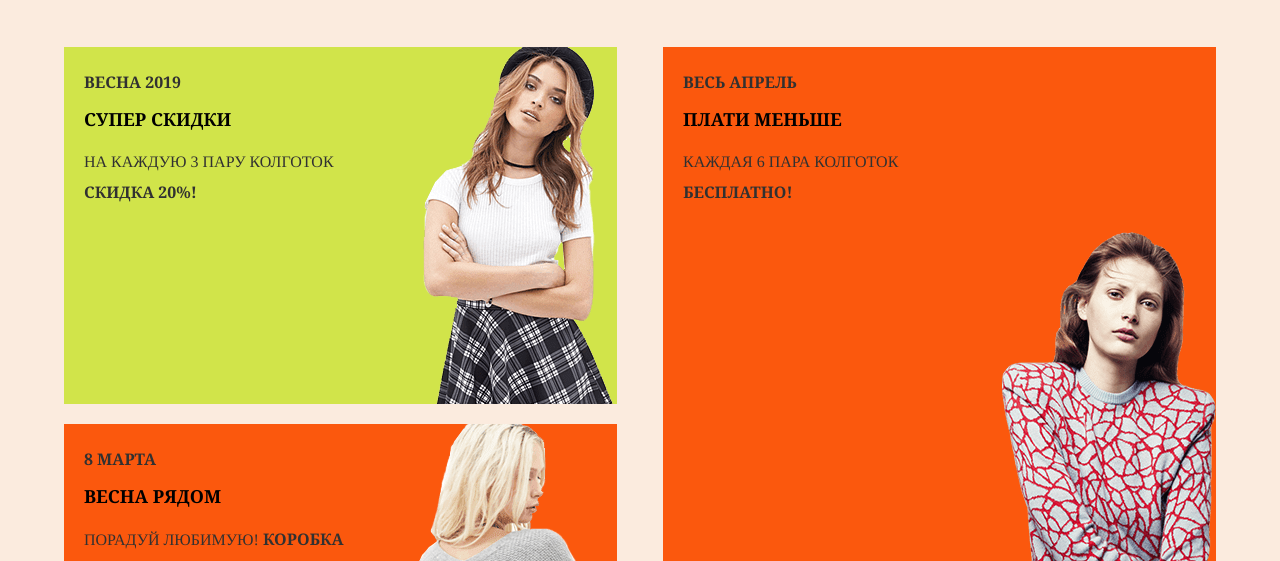
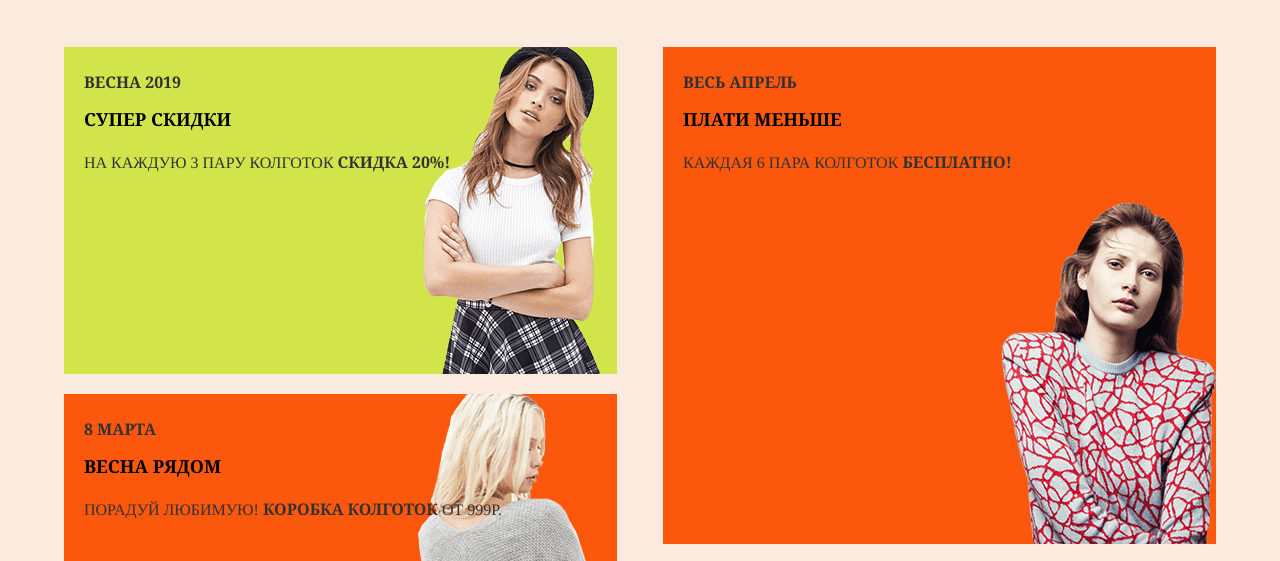
Before and after one commit to akzhar/kolgotusi, a website: page docs/stock.html in a window 1280 px wide. Shown: the part 215-776 px from the top of the page. Drawn offline with nearby package versions, Linux system fonts and the light colour scheme; files that its build step writes are made by us from their sources.

Commit message:
fix width stock's text

```diff
--- a/src/blocks/stock/stock.scss
+++ b/src/blocks/stock/stock.scss
@@ -68,8 +68,6 @@
 }
 
 .stock__head {
-  width: 200px;
-
   margin: 0;
 
   font-size: 18px;
@@ -77,8 +75,6 @@
 }
 
 .stock__text {
-  width: 300px;
-
   color: $darkgrey;
 }
 
```
Also changed, not shown: docs/css/style.css, docs/css/style.min.css.
